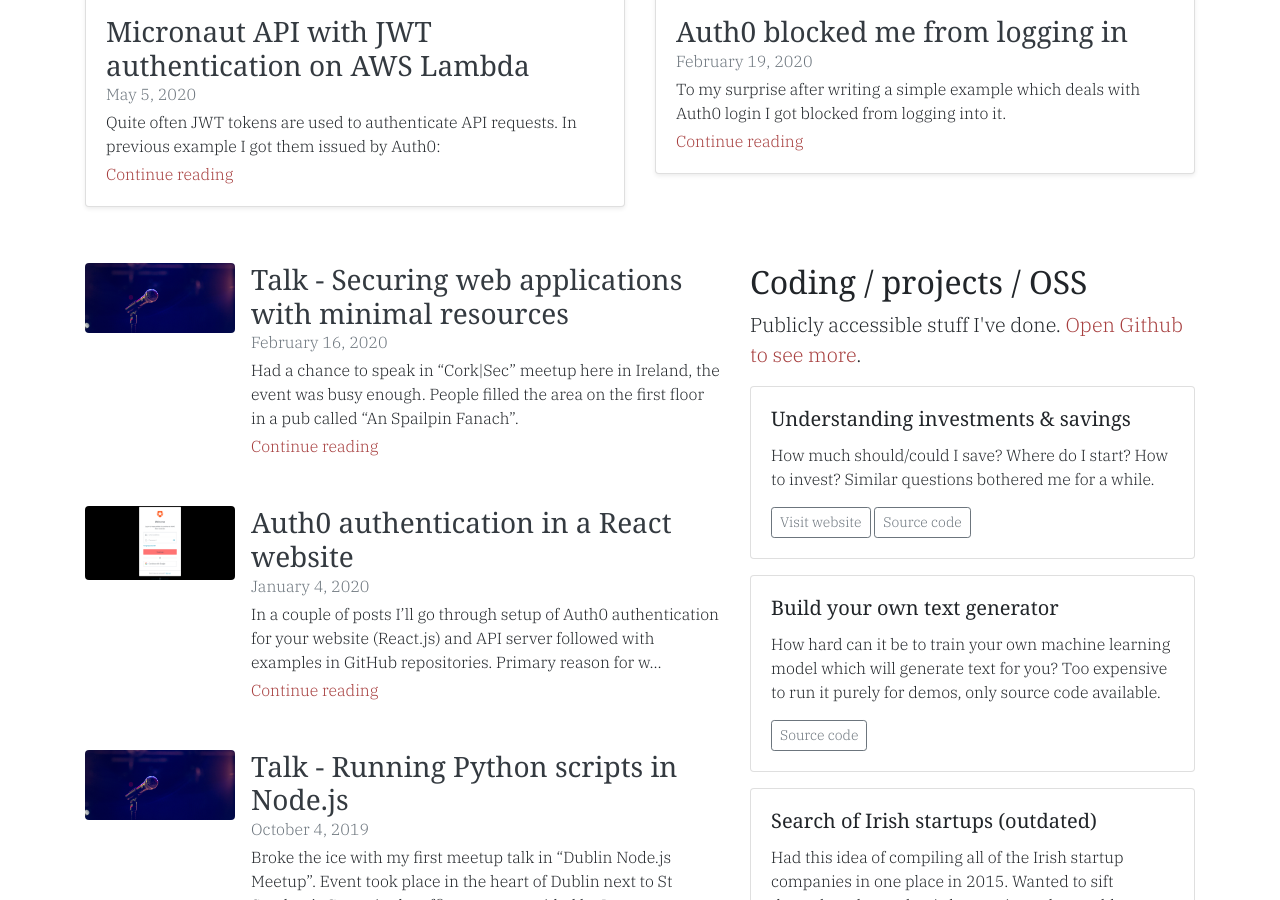
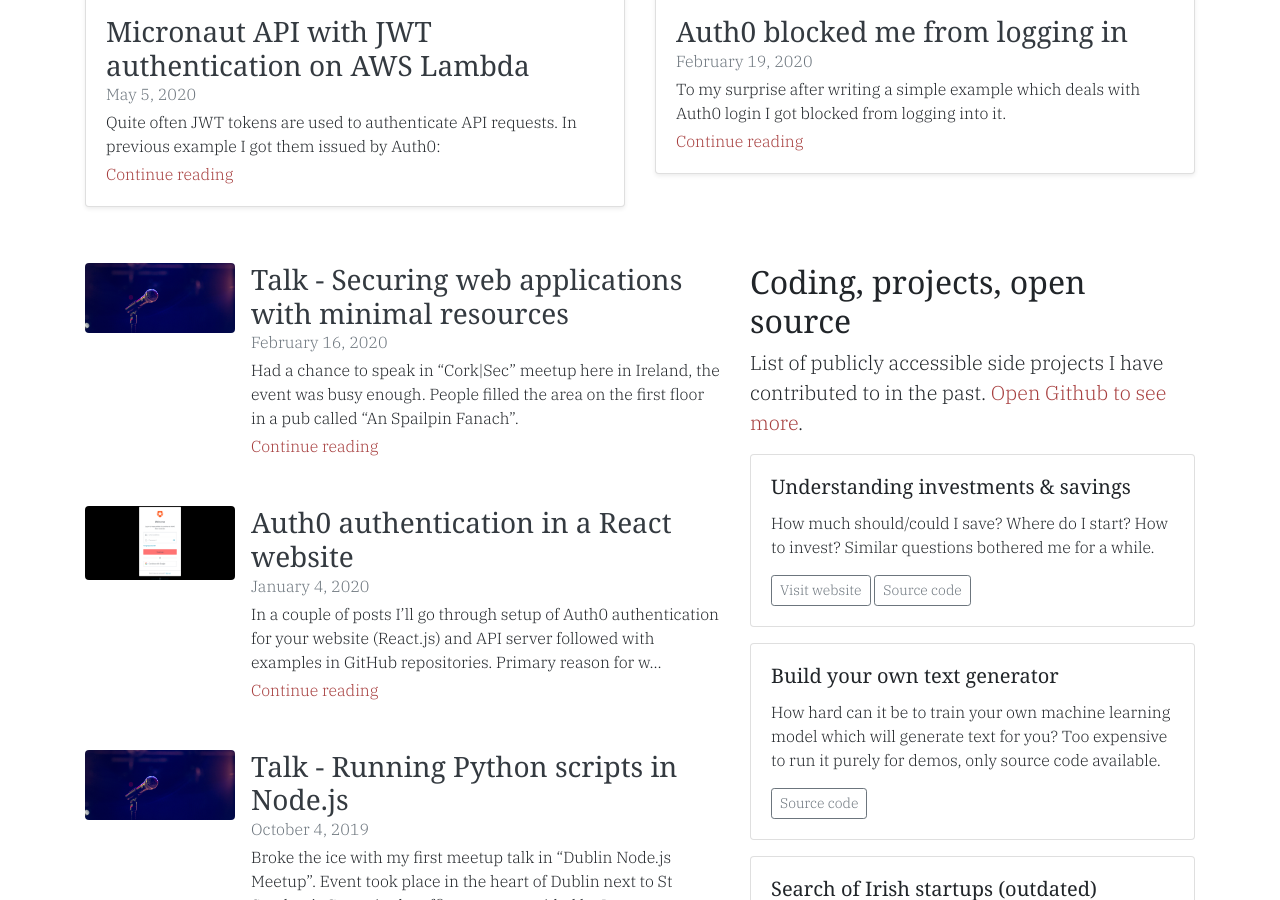
Before and after one commit to ivarprudnikov/ivarprudnikov.com, a Jekyll site: the page built from index.html, in a window 1280 px wide and 900 px high, scrolled down 741 px. Built offline with Jekyll 4.4.1, drawn with Linux system fonts in a browser that asks for light colours.

Commit message:
Reword side projects intro

```diff
--- a/index.html
+++ b/index.html
@@ -82,9 +82,9 @@ layout: default
 
   <div class="col-md-5 order-md-1">
 
-    <h2>Coding / projects / OSS</h2>
+    <h2>Coding, projects, open source</h2>
 
-    <p class="lead">Publicly accessible stuff I've done. <a href="https://github.com/ivarprudnikov">Open Github to see more</a>.</p>
+    <p class="lead">List of publicly accessible side projects I have contributed to in the past. <a href="https://github.com/ivarprudnikov">Open Github to see more</a>.</p>
 
     <div class="card mb-3">
       <div class="card-body">
```
